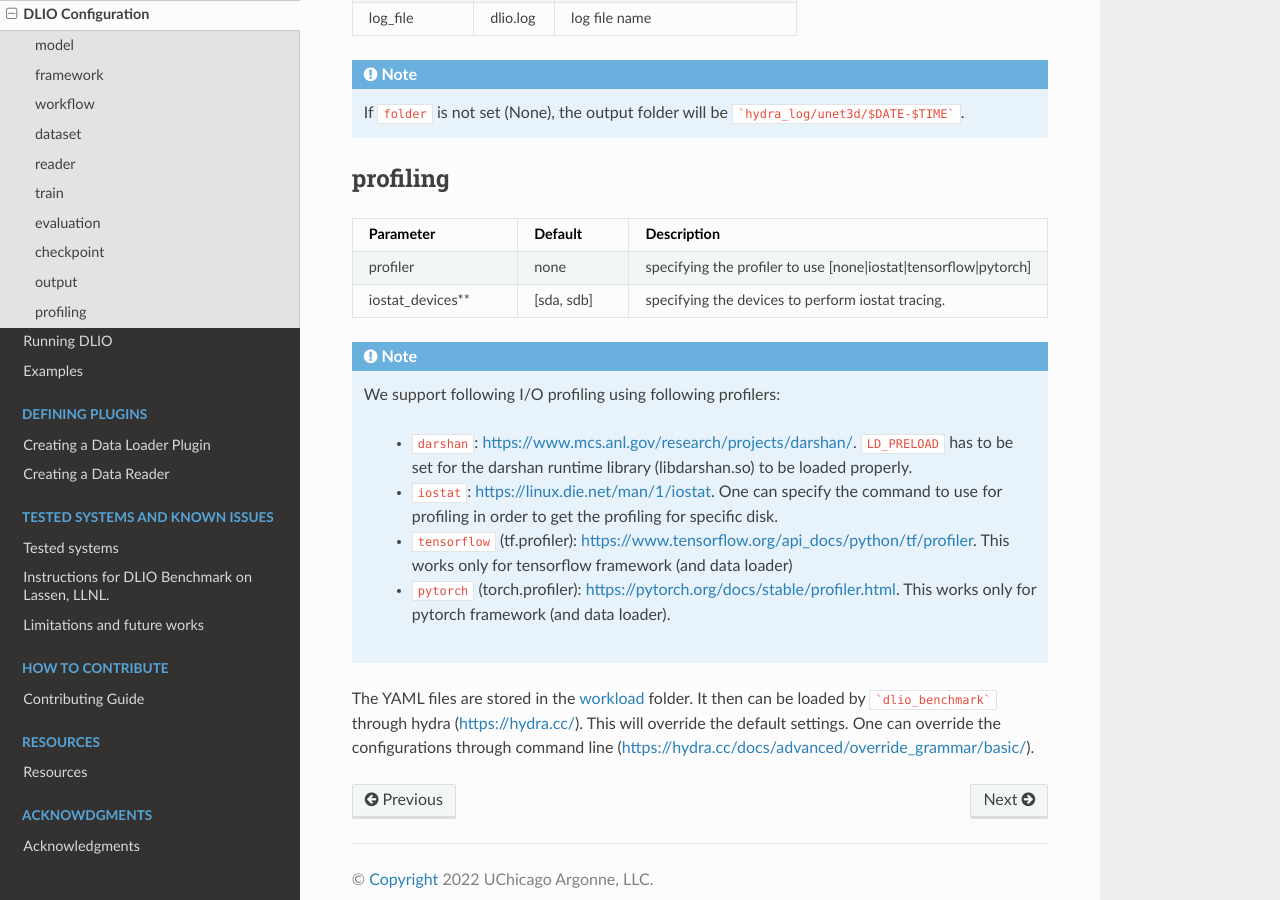
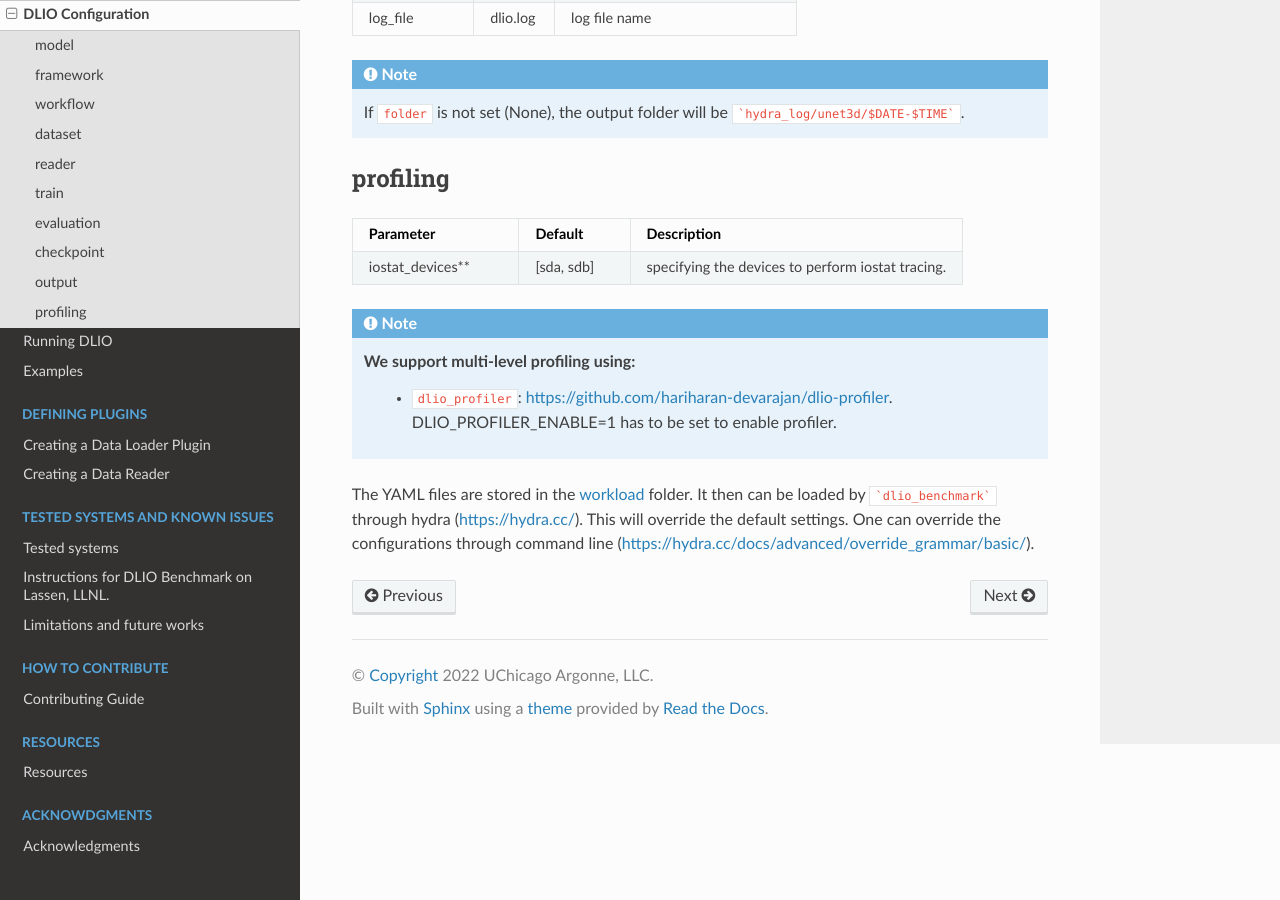
Before and after one commit to argonne-lcf/dlio_benchmark, a Sphinx documentation site: the page built from docs/source/config.rst, in a window 1280 px wide and 900 px high, scrolled down 5490 px. Built offline with Sphinx 7.4.7 and the Read the Docs theme 2.0.0, drawn with Linux system fonts in a browser that asks for light colours.

Commit message:
doc changes to fix DLIO profiler and remove IOStat as it needs more work.

````diff
--- a/docs/source/config.rst
+++ b/docs/source/config.rst
@@ -351,23 +351,14 @@ profiling
    * - Parameter
      - Default
      - Description
-   * - profiler
-     - none
-     - specifying the profiler to use [none|iostat|tensorflow|pytorch]
    * - iostat_devices**
      - [sda, sdb]
      - specifying the devices to perform iostat tracing.
 
 .. note::
 
-   We support following I/O profiling using following profilers:
-
-    * ``darshan``: https://www.mcs.anl.gov/research/projects/darshan/. ``LD_PRELOAD`` has to be set for the darshan runtime library (libdarshan.so) to be loaded properly.
-
-    * ``iostat``: https://linux.die.net/man/1/iostat. One can specify the command to use for profiling in order to get the profiling for specific disk.
-    * ``tensorflow`` (tf.profiler): https://www.tensorflow.org/api_docs/python/tf/profiler. This works only for tensorflow framework (and data loader)
-
-    * ``pytorch`` (torch.profiler): https://pytorch.org/docs/stable/profiler.html. This works only for pytorch framework (and data loader).
+   We support multi-level profiling using:
+    * ``dlio_profiler``: https://github.com/hariharan-devarajan/dlio-profiler. DLIO_PROFILER_ENABLE=1 has to be set to enable profiler.
 
 The YAML files are stored in the `workload`_ folder.
 It then can be loaded by ```dlio_benchmark``` through hydra (https://hydra.cc/). This will override the default settings. One can override the configurations through command line (https://hydra.cc/docs/advanced/override_grammar/basic/).
--- a/docs/source/index.rst
+++ b/docs/source/index.rst
@@ -7,7 +7,7 @@ Deep Learning I/O (`DLIO`) Benchmark is a benchmark suite aiming at emulating th
 The main features of `DLIO` include:
    * Easy-to-use configuration through YAML files which represent the I/O behavior of different deep learing applications.
    * Easy-to-use data generator capable to generate synthetic datasets of different formats, different data organizations and layouts.
-   * Full transparency over emulation of I/O access with logging and profiling at different levels with modern profilers such as Tensorboard, Torch profiler, darshan and iostat, etc.
+   * Full transparency over emulation of I/O access with logging and profiling at different levels with DLIO profiler.
    * Supporting emulating both sequential training and distributed data parallel training.
 
 GitHub repo: https://github.com/argonne-lcf/dlio_benchmark.
````
Also changed, not shown: README.md (+2 -8 lines), docs/source/instructions_lassen.rst (+3 -12 lines), docs/source/run.rst (+4 -4 lines).
